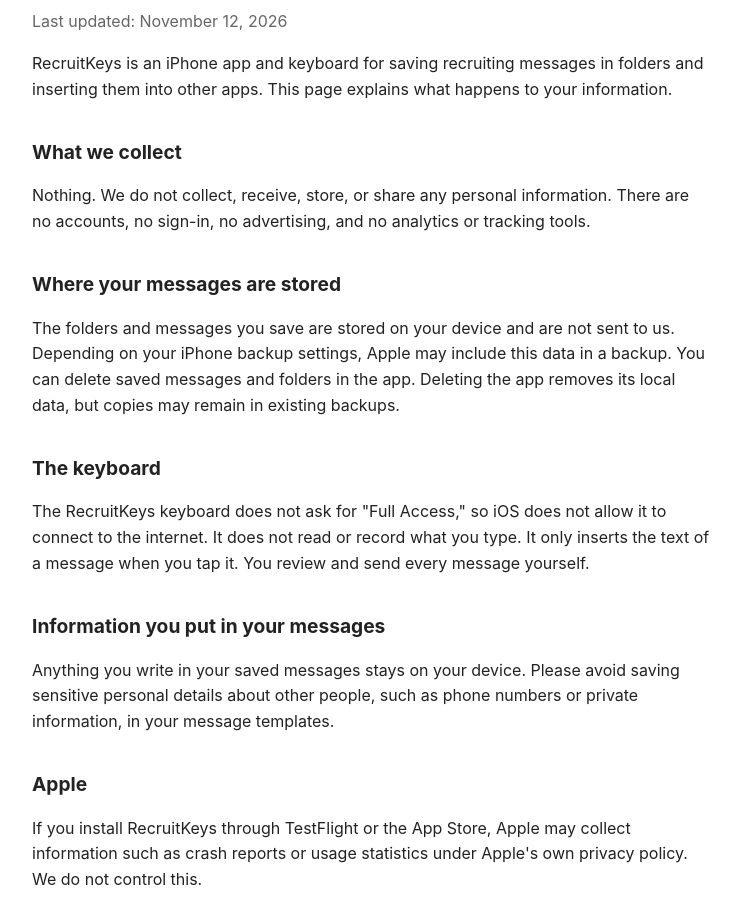
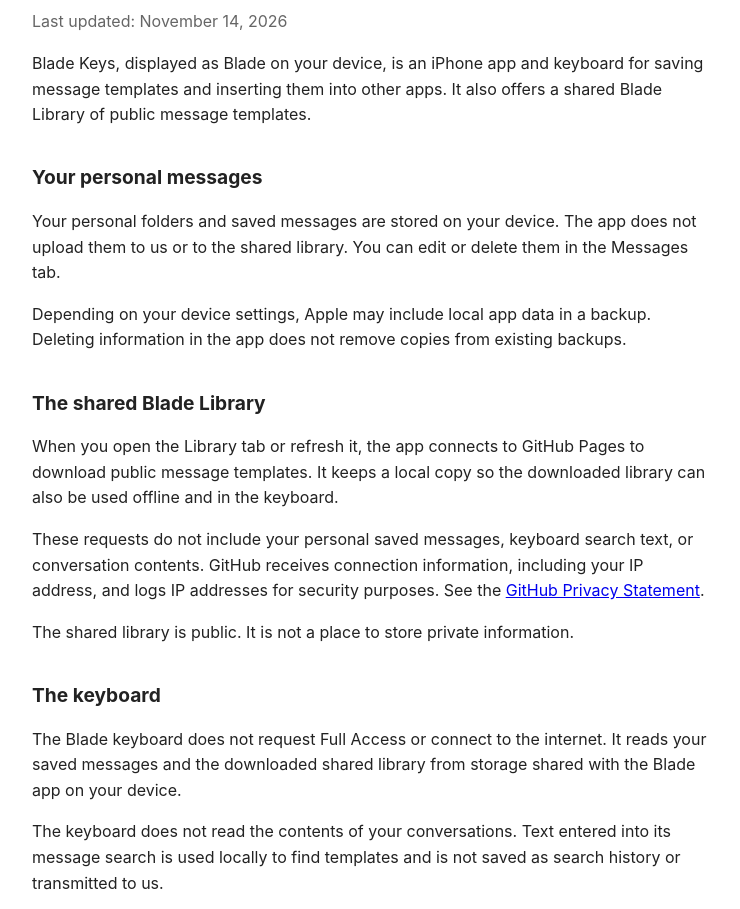
Before and after one commit to tylerbladh/RecruitKeysPrivacy, a plain HTML site: page index.html in a window 1280 px wide. Shown: the part 96-1005 px from the top of the page, without its empty margins (268-1008 px from the left). Drawn offline with Linux system fonts and the light colour scheme.

Commit message:
Update Blade privacy policy

```diff
--- a/index.html
+++ b/index.html
@@ -3,7 +3,7 @@
 <head>
 <meta charset="utf-8">
 <meta name="viewport" content="width=device-width, initial-scale=1">
-<title>RecruitKeys Privacy Policy</title>
+<title>Blade Keys Privacy Policy</title>
 <style>
   body { font-family: -apple-system, Helvetica, Arial, sans-serif; max-width: 680px; margin: 40px auto; padding: 0 20px; line-height: 1.6; color: #222; }
   h1 { font-size: 1.8em; }
@@ -13,27 +13,37 @@
 </head>
 <body>
 
-<h1>RecruitKeys Privacy Policy</h1>
-<p class="date">Last updated: November 12, 2026</p>
+<h1>Blade Keys Privacy Policy</h1>
+<p class="date">Last updated: November 14, 2026</p>
 
-<p>RecruitKeys is an iPhone app and keyboard for saving recruiting messages in folders and inserting them into other apps. This page explains what happens to your information.</p>
+<p>Blade Keys, displayed as Blade on your device, is an iPhone app and keyboard for saving message templates and inserting them into other apps. It also offers a shared Blade Library of public message templates.</p>
 
-<h2>What we collect</h2>
-<p>Nothing. We do not collect, receive, store, or share any personal information. There are no accounts, no sign-in, no advertising, and no analytics or tracking tools.</p>
+<h2>Your personal messages</h2>
+<p>Your personal folders and saved messages are stored on your device. The app does not upload them to us or to the shared library. You can edit or delete them in the Messages tab.</p>
+<p>Depending on your device settings, Apple may include local app data in a backup. Deleting information in the app does not remove copies from existing backups.</p>
 
-<h2>Where your messages are stored</h2>
-<p>The folders and messages you save are stored on your device and are not sent to us. Depending on your iPhone backup settings, Apple may include this data in a backup. You can delete saved messages and folders in the app. Deleting the app removes its local data, but copies may remain in existing backups.</p>
+<h2>The shared Blade Library</h2>
+<p>When you open the Library tab or refresh it, the app connects to GitHub Pages to download public message templates. It keeps a local copy so the downloaded library can also be used offline and in the keyboard.</p>
+<p>These requests do not include your personal saved messages, keyboard search text, or conversation contents. GitHub receives connection information, including your IP address, and logs IP addresses for security purposes. See the <a href="https://docs.github.com/en/site-policy/privacy-policies/github-general-privacy-statement">GitHub Privacy Statement</a>.</p>
+<p>The shared library is public. It is not a place to store private information.</p>
+
 <h2>The keyboard</h2>
-<p>The RecruitKeys keyboard does not ask for "Full Access," so iOS does not allow it to connect to the internet. It does not read or record what you type. It only inserts the text of a message when you tap it. You review and send every message yourself.</p>
+<p>The Blade keyboard does not request Full Access or connect to the internet. It reads your saved messages and the downloaded shared library from storage shared with the Blade app on your device.</p>
+<p>The keyboard does not read the contents of your conversations. Text entered into its message search is used locally to find templates and is not saved as search history or transmitted to us.</p>
+<p>Tapping a message inserts its text into the app you are using. The keyboard does not send messages. You review and send them yourself. Once inserted, that text is handled by the other app under its own privacy practices.</p>
 
-<h2>Information you put in your messages</h2>
-<p>Anything you write in your saved messages stays on your device. Please avoid saving sensitive personal details about other people, such as phone numbers or private information, in your message templates.</p>
+<h2>Accounts, advertising, and tracking</h2>
+<p>Blade does not require an account or sign-in. We do not include advertising, tracking tools, or third-party analytics SDKs.</p>
 
-<h2>Apple</h2>
-<p>If you install RecruitKeys through TestFlight or the App Store, Apple may collect information such as crash reports or usage statistics under Apple's own privacy policy. We do not control this.</p>
+<h2>Apple and TestFlight</h2>
+<p>Apple handles App Store and TestFlight services under its own privacy policies. During TestFlight testing, Apple collects and shares testing information with us, including crash logs, usage information, tester information, and feedback you submit. We use this information to test and improve Blade.</p>
+<p>For App Store installations, Apple may share diagnostics with us according to your settings and Apple's policies. See <a href="https://www.apple.com/legal/privacy/">Apple's Privacy Policy</a> and <a href="https://www.apple.com/legal/privacy/data/en/test-flight/">TestFlight &amp; Privacy</a>.</p>
+
+<h2>Contacting us</h2>
+<p>If you email us, we receive your email address and anything you include in your message. We use that information to respond and provide support. Please avoid including sensitive personal information.</p>
 
 <h2>Children</h2>
-<p>RecruitKeys is intended for recruiting professionals and is not directed at children.</p>
+<p>Blade is intended for recruiting professionals and is not directed at children.</p>
 
 <h2>Changes to this policy</h2>
 <p>If the app changes in a way that affects your privacy, we will update this page and the date above.</p>
```
